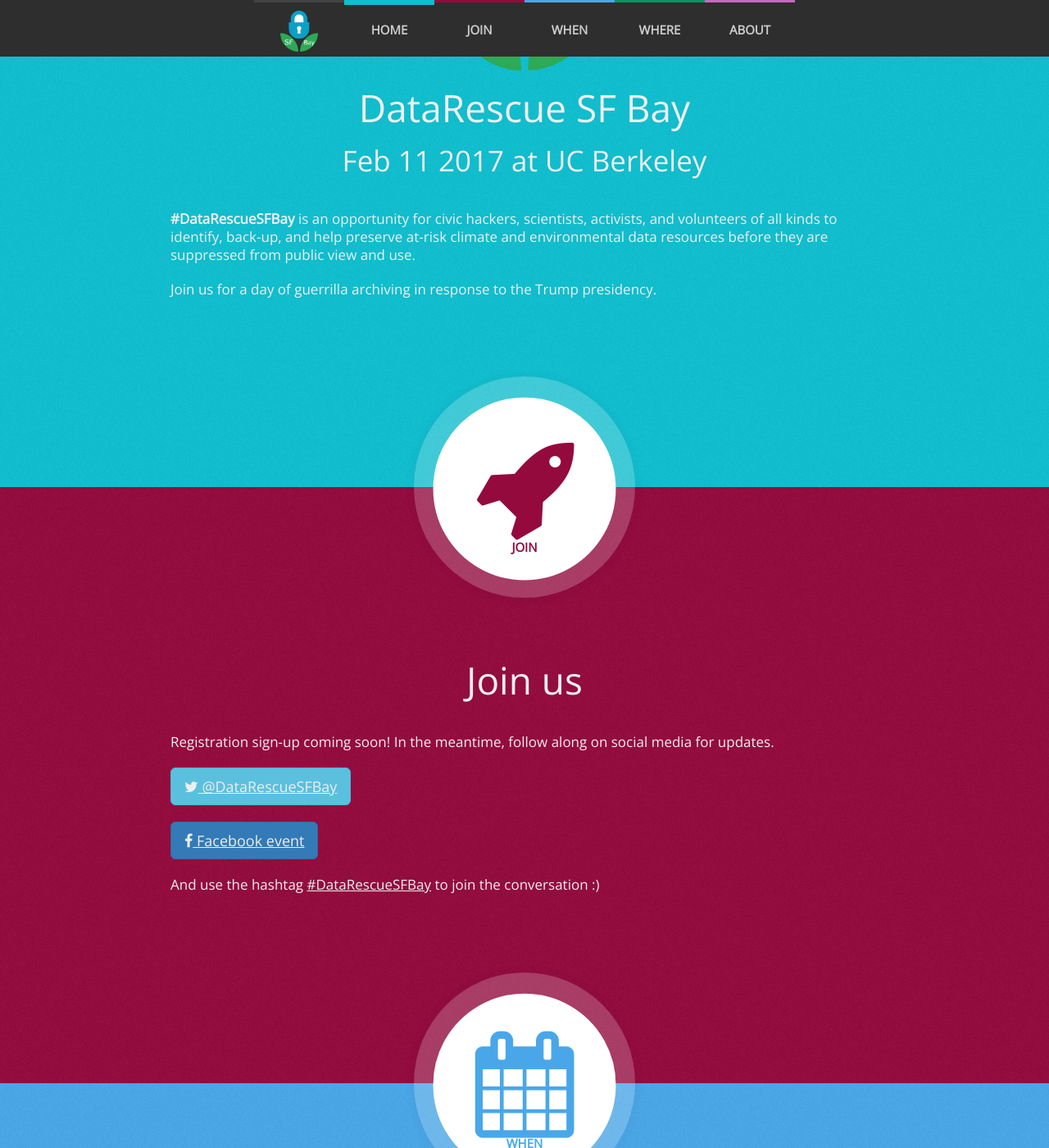
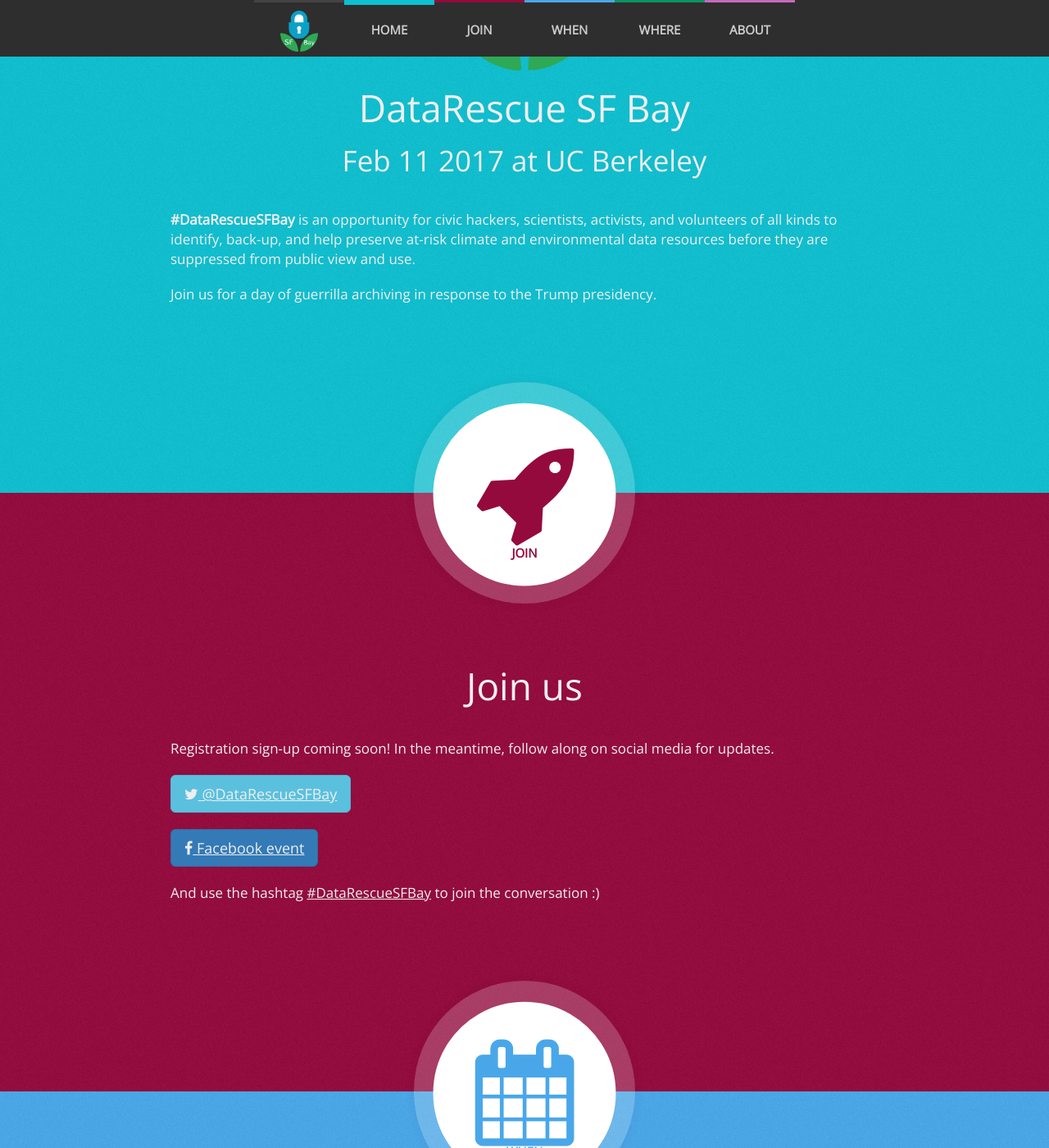
Before and after one commit to suchthis/DataRescueSFBay.github.io, a Jekyll site: the page built from index.html, in a window 1280 px wide and 1400 px high, scrolled down 254 px. Shown: the whole window at 82% size. Built offline with Jekyll 4.4.1, drawn with Linux system fonts in a browser that asks for light colours; nearby versions of some CDN libraries.

Commit message:
Update overrides.css

```diff
--- a/_includes/css/overrides.css
+++ b/_includes/css/overrides.css
@@ -4,7 +4,8 @@
 }
 
 p {
-     line-height: 1.3;
+     line-height: 1.4;
+     font-size: 20px;
 }
 
 .fa {
```
